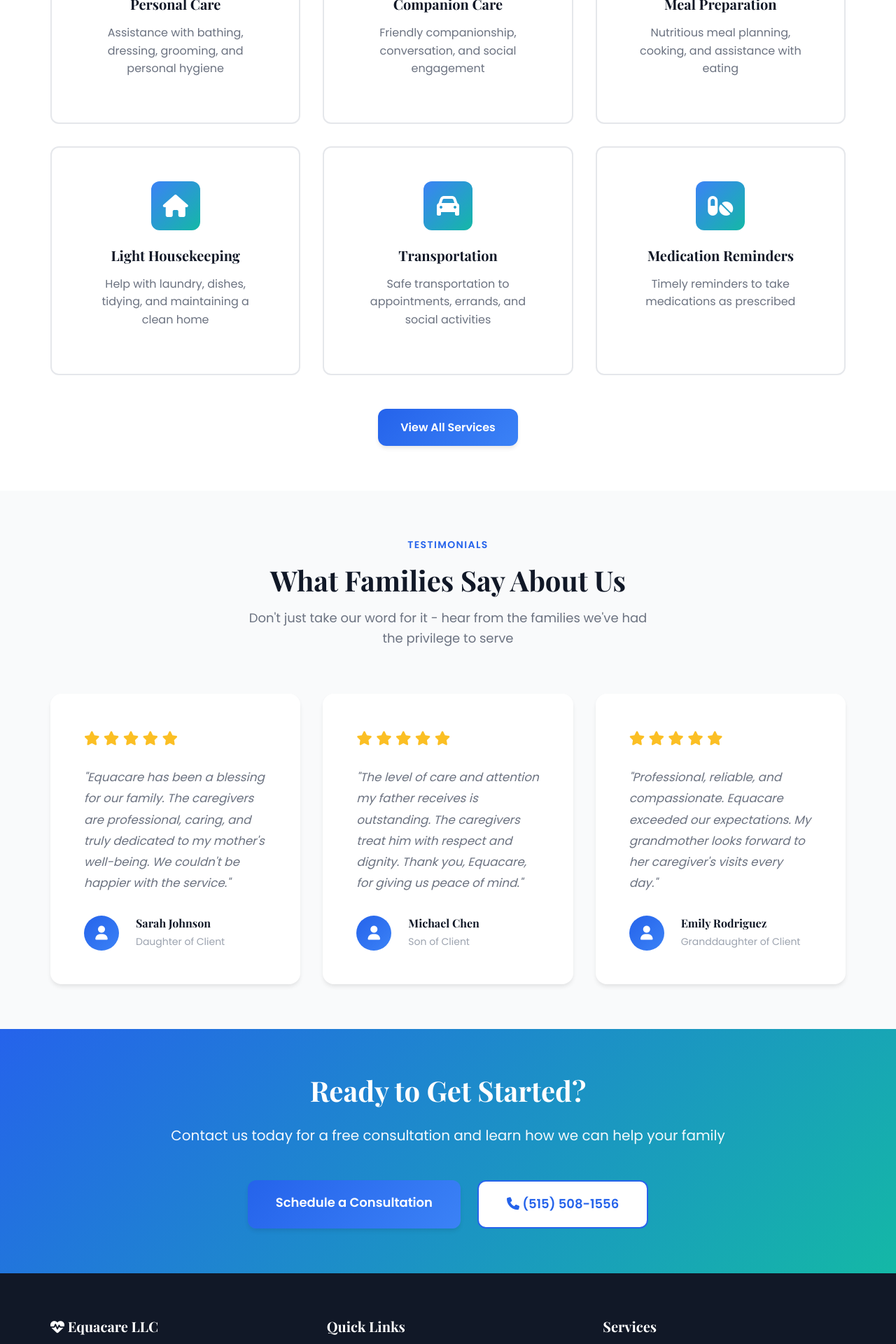
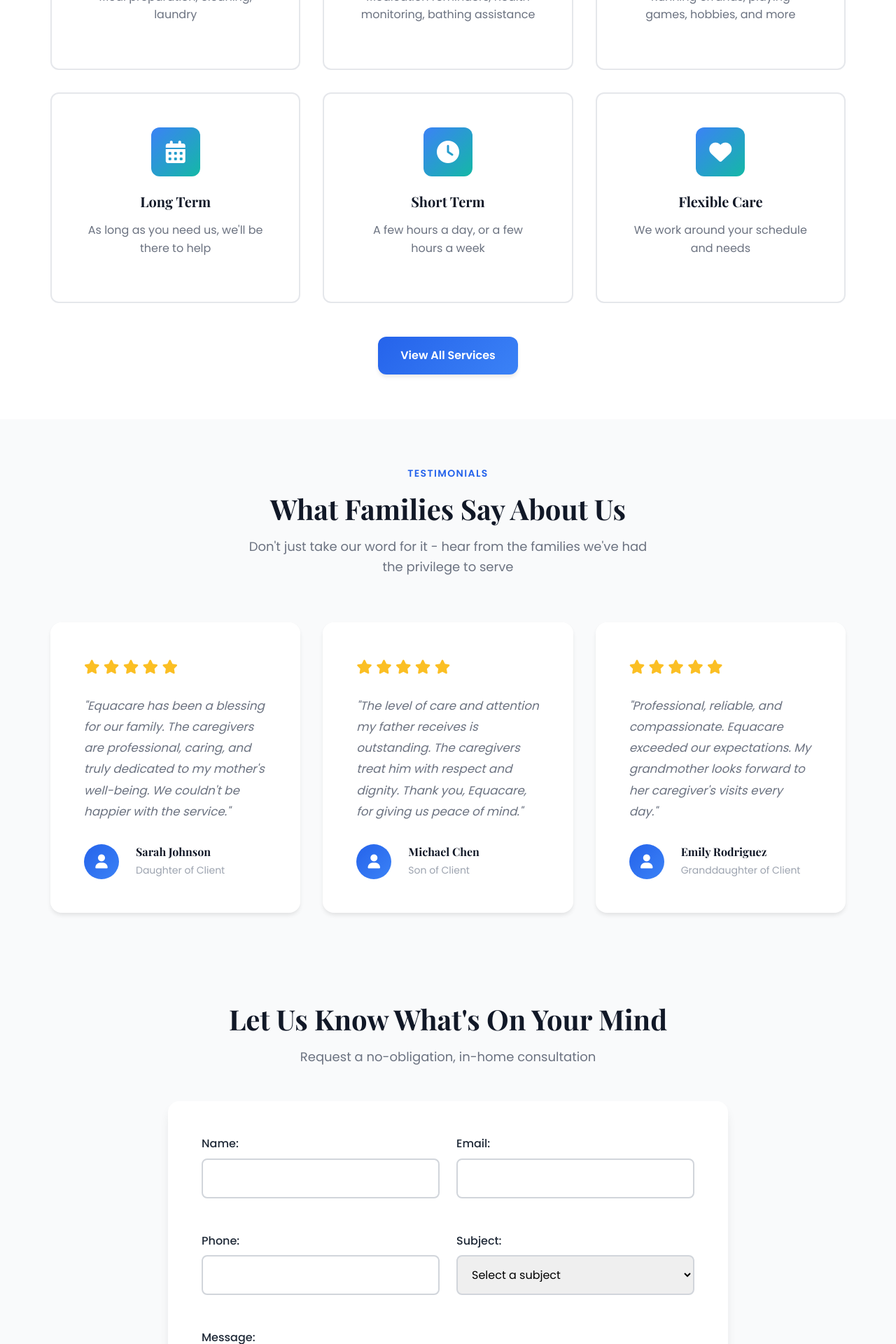
Before and after one commit to theequacare/equacare, a Django app: page / in a window 1280 px wide. Shown: the part 2520-4440 px from the top of the page at 70% size. Run offline with Django 4.2, Linux system fonts and the light colour scheme; data that the repository does not hold is empty.

Commit message:
Update website style to match Pure Hands home care design - simpler, warmer, more accessible

```diff
--- /dev/null
+++ b/static/css/home-contact.css
@@ -0,0 +1,43 @@
+/* Home Page Contact Form Styles */
+
+.contact-form-home {
+    padding: var(--spacing-2xl) 0;
+    background: var(--gray-50);
+}
+
+.contact-form-header {
+    text-align: center;
+    margin-bottom: var(--spacing-xl);
+}
+
+.contact-form-header h2 {
+    margin-bottom: var(--spacing-sm);
+    color: var(--gray-900);
+}
+
+.contact-form-header p {
+    font-size: 1.125rem;
+    color: var(--text-light);
+}
+
+.home-contact-wrapper {
+    max-width: 800px;
+    margin: 0 auto;
+    background: var(--white);
+    padding: var(--spacing-xl);
+    border-radius: var(--radius-xl);
+    box-shadow: var(--shadow-lg);
+}
+
+.simple-contact-form .form-row {
+    display: grid;
+    grid-template-columns: 1fr 1fr;
+    gap: var(--spacing-md);
+    margin-bottom: var(--spacing-md);
+}
+
+@media (max-width: 768px) {
+    .simple-contact-form .form-row {
+        grid-template-columns: 1fr;
+    }
+}
--- a/templates/website/home.html
+++ b/templates/website/home.html
@@ -2,6 +2,10 @@
 {% load static %}
 
 {% block title %}Home - Equacare LLC | Professional Home Care Services{% endblock %}
+
+{% block extra_css %}
+<link rel="stylesheet" href="{% static 'css/home-contact.css' %}">
+{% endblock %}
 
 {% block content %}
 <!-- Hero Section -->
@@ -9,11 +13,11 @@
     <div class="hero-overlay"></div>
     <div class="container">
         <div class="hero-content">
-            <h1 class="hero-title">Compassionate Home Care Services</h1>
-            <p class="hero-subtitle">Professional personal care and companion services to help your loved ones live independently at home</p>
+            <h1 class="hero-title">A Little Help Goes a Long Way</h1>
+            <p class="hero-subtitle">We understand, and we are here to help with reliability, professionalism, and kindness. Our trained caregivers provide support with activities of daily living to ensure your comfort, convenience, health, and safety.</p>
             <div class="hero-buttons">
-                <a href="{% url 'website:services' %}" class="btn btn-primary">Our Services</a>
-                <a href="{% url 'website:contact' %}" class="btn btn-secondary">Get Started</a>
+                <a href="tel:+15155081556" class="btn btn-primary btn-lg"><i class="fas fa-phone"></i> Call Now: (515) 508-1556</a>
+                <a href="{% url 'website:contact' %}" class="btn btn-secondary btn-lg">Request Free Consultation</a>
             </div>
         </div>
     </div>
@@ -67,9 +71,9 @@
             </div>
             <div class="about-preview-content">
                 <span class="section-label">About Equacare</span>
-                <h2>Expert Home Care Services</h2>
-                <p>At Equacare LLC, we specialize in home care services that help seniors and individuals maintain their independence, dignity, and quality of life at home. We focus on personal care, companionship, and daily living assistance.</p>
-                <p>Our compassionate caregivers provide the support your loved ones need with everyday activities like bathing, dressing, meal preparation, light housekeeping, and companionship. We're here to enhance quality of life while allowing them to age gracefully in the comfort of their own home.</p>
+                <h2>There When You Need Us</h2>
+                <p>Whether you need in-home support a few hours per week or multiple hours every day, we can help. Whether you want in-home care services for a week or from now on, we'll be at your side.</p>
+                <p>We serve you on the schedule that fits your needs, with caregivers who fit both your skills needs and your personality. We take every measure to ensure that home care is a fully satisfying experience for everyone involved. It all starts with a conversation.</p>
                 <ul class="check-list">
                     <li><i class="fas fa-check-circle"></i> Personalized care plans</li>
                     <li><i class="fas fa-check-circle"></i> Background-checked caregivers</li>
@@ -87,8 +91,8 @@
     <div class="container">
         <div class="section-header">
             <span class="section-label">Our Services</span>
-            <h2>Comprehensive Home Care Services</h2>
-            <p>Personal care, companionship, and daily living assistance - compassionate support for everyday needs</p>
+            <h2>How We Can Help</h2>
+            <p>From a few hours a week to around-the-clock care, we're here with a helping hand</p>
         </div>
         <div class="services-grid">
             {% if services %}
@@ -104,45 +108,45 @@
             {% else %}
                 <div class="service-card">
                     <div class="service-icon">
+                        <i class="fas fa-home"></i>
+                    </div>
+                    <h3>Homemaking</h3>
+                    <p>Meal preparation, cleaning, laundry</p>
+                </div>
+                <div class="service-card">
+                    <div class="service-icon">
                         <i class="fas fa-hands-helping"></i>
                     </div>
-                    <h3>Personal Care</h3>
-                    <p>Assistance with bathing, dressing, grooming, and personal hygiene</p>
+                    <h3>Aide Services</h3>
+                    <p>Medication reminders, health monitoring, bathing assistance</p>
                 </div>
                 <div class="service-card">
                     <div class="service-icon">
                         <i class="fas fa-user-friends"></i>
                     </div>
-                    <h3>Companion Care</h3>
-                    <p>Friendly companionship, conversation, and social engagement</p>
+                    <h3>Companionship</h3>
+                    <p>Running errands, playing games, hobbies, and more</p>
                 </div>
                 <div class="service-card">
                     <div class="service-icon">
-                        <i class="fas fa-utensils"></i>
+                        <i class="fas fa-calendar-alt"></i>
                     </div>
-                    <h3>Meal Preparation</h3>
-                    <p>Nutritious meal planning, cooking, and assistance with eating</p>
+                    <h3>Long Term</h3>
+                    <p>As long as you need us, we'll be there to help</p>
                 </div>
                 <div class="service-card">
                     <div class="service-icon">
-                        <i class="fas fa-home"></i>
+                        <i class="fas fa-clock"></i>
                     </div>
-                    <h3>Light Housekeeping</h3>
-                    <p>Help with laundry, dishes, tidying, and maintaining a clean home</p>
+                    <h3>Short Term</h3>
+                    <p>A few hours a day, or a few hours a week</p>
                 </div>
                 <div class="service-card">
                     <div class="service-icon">
-                        <i class="fas fa-car"></i>
+                        <i class="fas fa-heart"></i>
                     </div>
-                    <h3>Transportation</h3>
-                    <p>Safe transportation to appointments, errands, and social activities</p>
-                </div>
-                <div class="service-card">
-                    <div class="service-icon">
-                        <i class="fas fa-pills"></i>
-                    </div>
-                    <h3>Medication Reminders</h3>
-                    <p>Timely reminders to take medications as prescribed</p>
+                    <h3>Flexible Care</h3>
+                    <p>We work around your schedule and needs</p>
                 </div>
             {% endif %}
         </div>
@@ -248,15 +252,65 @@
     </div>
 </section>
 
+<!-- Contact Form Section -->
+<section class="contact-form-home">
+    <div class="container">
+        <div class="contact-form-header">
+            <h2>Let Us Know What's On Your Mind</h2>
+            <p>Request a no-obligation, in-home consultation</p>
+        </div>
+        <div class="home-contact-wrapper">
+            <form id="homeContactForm" class="simple-contact-form">
+                {% csrf_token %}
+                <div class="form-row">
+                    <div class="form-group">
+                        <label for="home_name">Name:</label>
+                        <input type="text" id="home_name" name="name" required>
+                    </div>
+                    <div class="form-group">
+                        <label for="home_email">Email:</label>
+                        <input type="email" id="home_email" name="email" required>
+                    </div>
+                </div>
+                <div class="form-row">
+                    <div class="form-group">
+                        <label for="home_phone">Phone:</label>
+                        <input type="tel" id="home_phone" name="phone">
+                    </div>
+                    <div class="form-group">
+                        <label for="home_subject">Subject:</label>
+                        <select id="home_subject" name="subject" required>
+                            <option value="">Select a subject</option>
+                            <option value="Free Consultation">Request Free Consultation</option>
+                            <option value="General Inquiry">General Inquiry</option>
+                            <option value="Services Information">Services Information</option>
+                        </select>
+                    </div>
+                </div>
+                <div class="form-group">
+                    <label for="home_message">Message:</label>
+                    <textarea id="home_message" name="message" rows="4" required></textarea>
+                </div>
+                <button type="submit" class="btn btn-primary btn-block">
+                    <span class="btn-text">Send Message</span>
+                    <span class="btn-loading" style="display: none;">
+                        <i class="fas fa-spinner fa-spin"></i> Sending...
+                    </span>
+                </button>
+                <div id="homeFormMessage" class="form-message"></div>
+            </form>
+        </div>
+    </div>
+</section>
+
 <!-- CTA Section -->
 <section class="cta">
     <div class="container">
         <div class="cta-content">
-            <h2>Ready to Get Started?</h2>
-            <p>Contact us today for a free consultation and learn how we can help your family</p>
+            <h2>Ready to Talk?</h2>
+            <p>It all starts with a conversation. Call us or send a message above.</p>
             <div class="cta-buttons">
-                <a href="{% url 'website:contact' %}" class="btn btn-primary btn-lg">Schedule a Consultation</a>
-                <a href="tel:+15155081556" class="btn btn-secondary btn-lg"><i class="fas fa-phone"></i> (515) 508-1556</a>
+                <a href="tel:+15155081556" class="btn btn-primary btn-lg"><i class="fas fa-phone"></i> Call Now: (515) 508-1556</a>
             </div>
         </div>
     </div>
```
